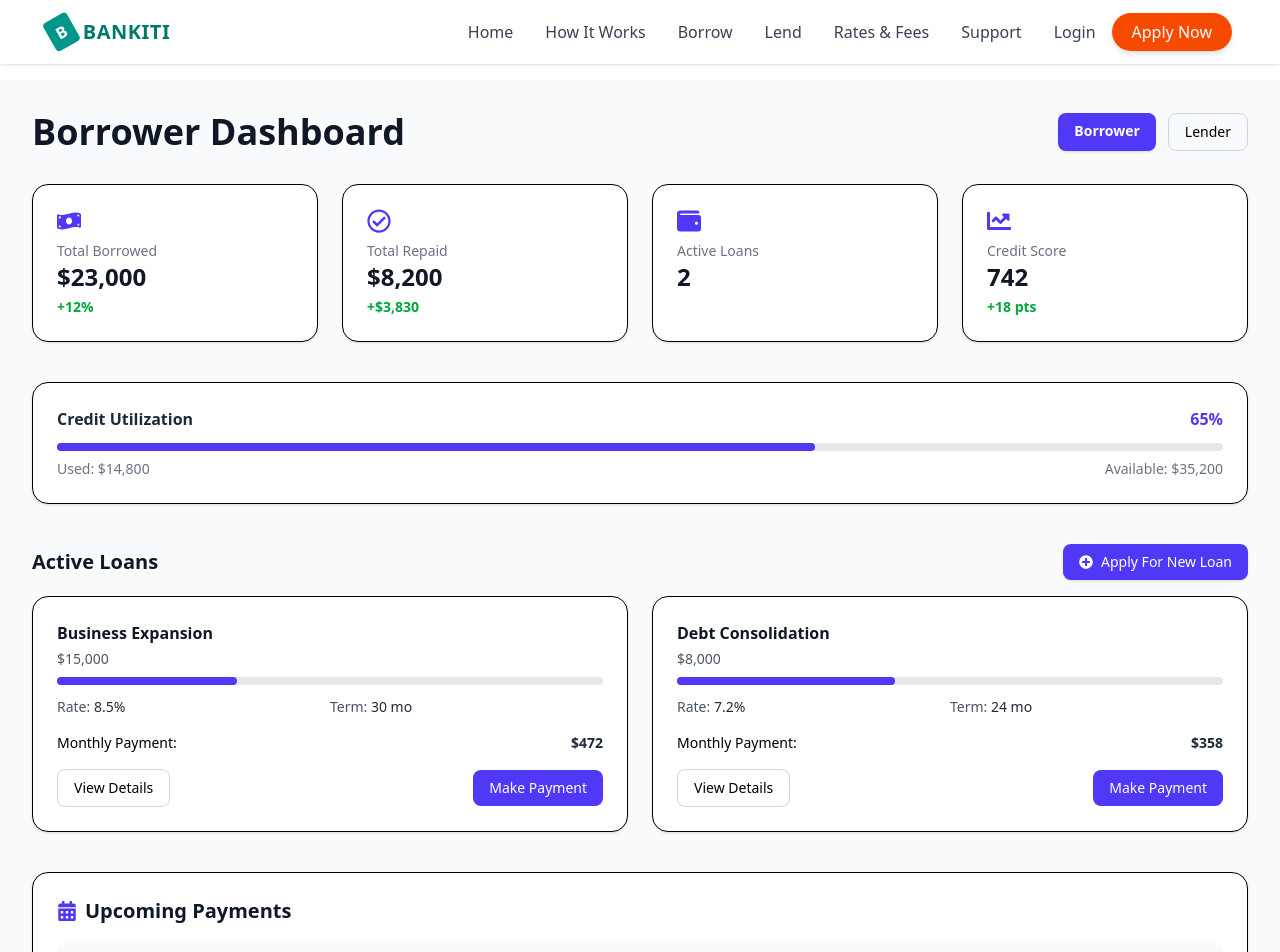
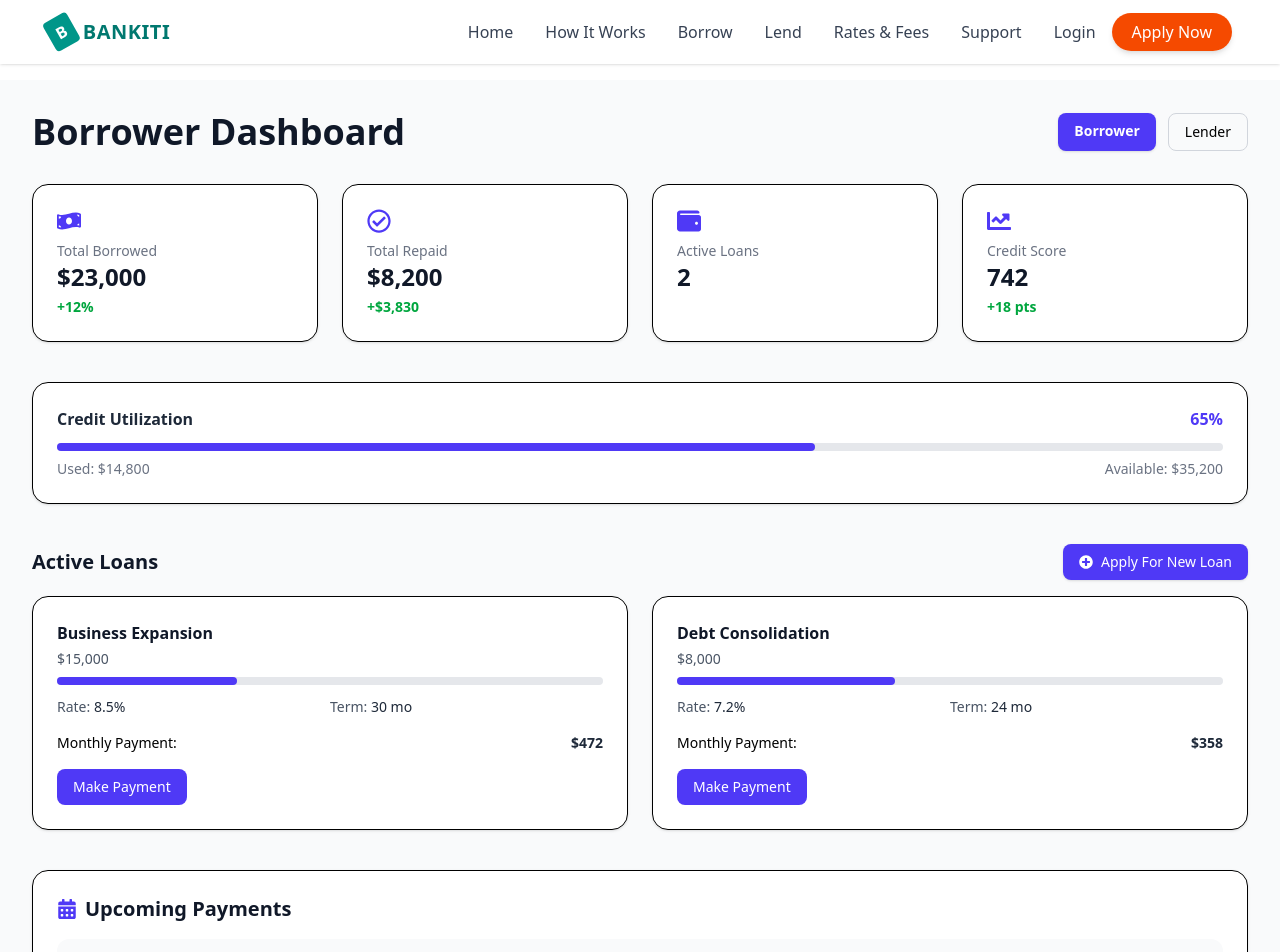
Before and after one commit to BANKITI/Finance-app-frontend-, a React (Vite) app in the folder finance-app/: page /borrowdash in a window 1280 px wide. Shown: the top 952 px of the page. Built offline with nearby package versions, Linux system fonts and the light colour scheme.

Commit message:
first commit

```diff
--- a/finance-app/src/pages/Borrowdash.tsx
+++ b/finance-app/src/pages/Borrowdash.tsx
@@ -227,9 +227,9 @@ const LoanCard: React.FC<LoanCardProps> = ({
       <span className="font-semibold text-gray-800">{payment}</span>
     </div>
     <div className="flex justify-between items-center">
-      <button className="px-4 py-2 border border-gray-300 rounded-lg hover:bg-gray-100 text-sm font-medium">
+      {/* <button className="px-4 py-2 border border-gray-300 rounded-lg hover:bg-gray-100 text-sm font-medium">
         View Details
-      </button>
+      </button> */}
       <Link
         to="/cardpayment"
         className="px-4 py-2 bg-indigo-600 text-white text-sm font-medium rounded-lg hover:bg-indigo-700 transition"
--- a/finance-app/src/pages/Lend.tsx
+++ b/finance-app/src/pages/Lend.tsx
@@ -153,7 +153,7 @@ const Lend: React.FC = () => {
                   {borrower.status}
                 </span>
                 <Link
-                  to="/lenderdash"
+                  to="/borrowdash"
                   className="block mt-3 text-center bg-teal-600 text-white px-5 py-2 rounded-lg font-semibold hover:bg-teal-700 transition"
                 >
                   Fund this Loan
```
